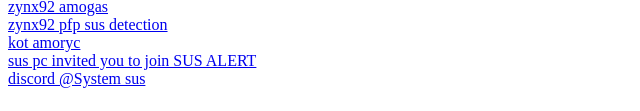
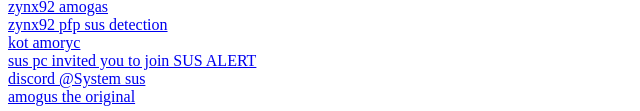
Before and after one commit to NT-Cat-1/sus-archive, a plain HTML site: page index.html in a window 1280 px wide. Shown: the part 1144-1255 px from the top of the page, without its empty margins (0-640 px from the left). Drawn offline with Linux system fonts and the light colour scheme.

Commit message:
add the original amgus

```diff
--- a/index.html
+++ b/index.html
@@ -69,6 +69,7 @@
   <a href="./kot amoryc.jpg">kot amoryc</a><br>
   <a href="./sus pc invited you to join sus alert.png">sus pc invited you to join SUS ALERT</a><br>
   <a href="./discord system sus.png">discord @System sus</a><br>
+  <a href="./amogus the original.webp">amogus the original</a><br>
 </div>
 
 </body>
```
Also changed, not shown: amogus the original.webp (added).
